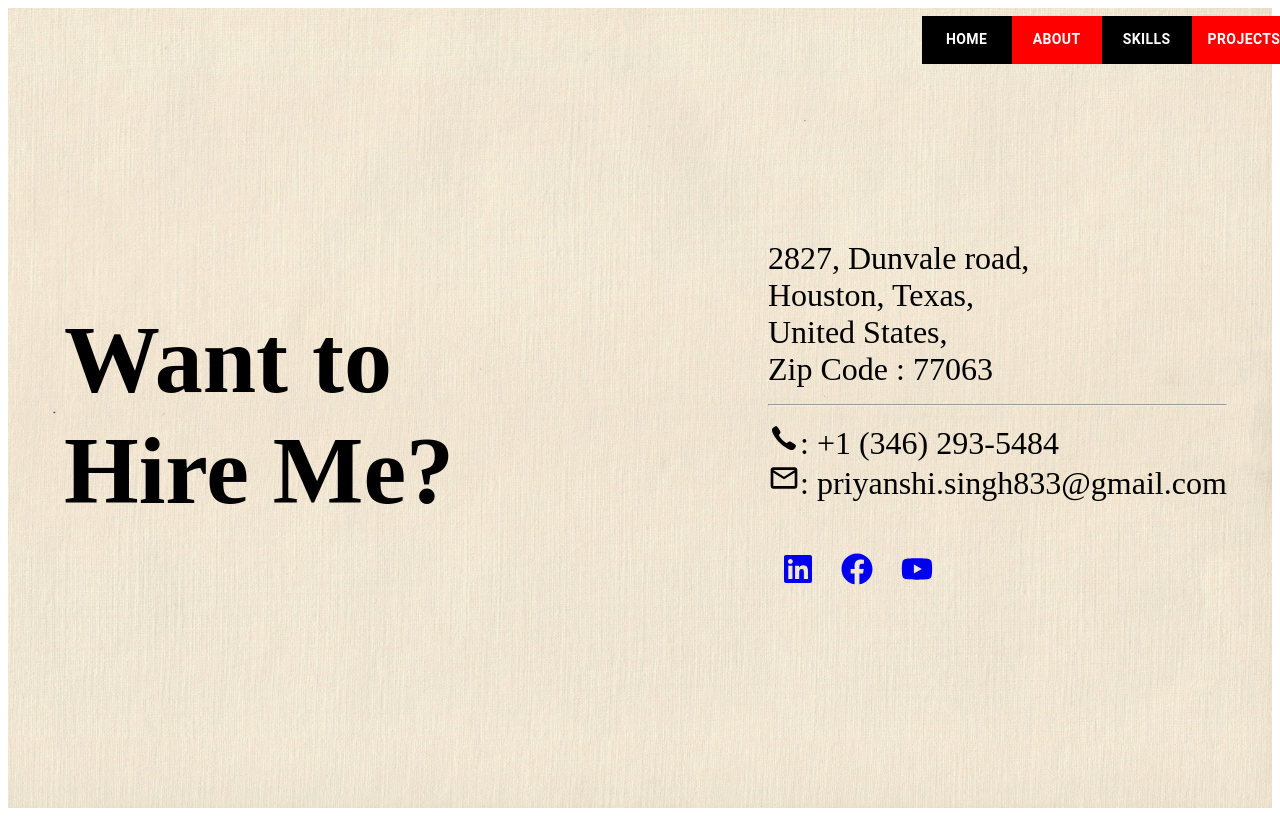
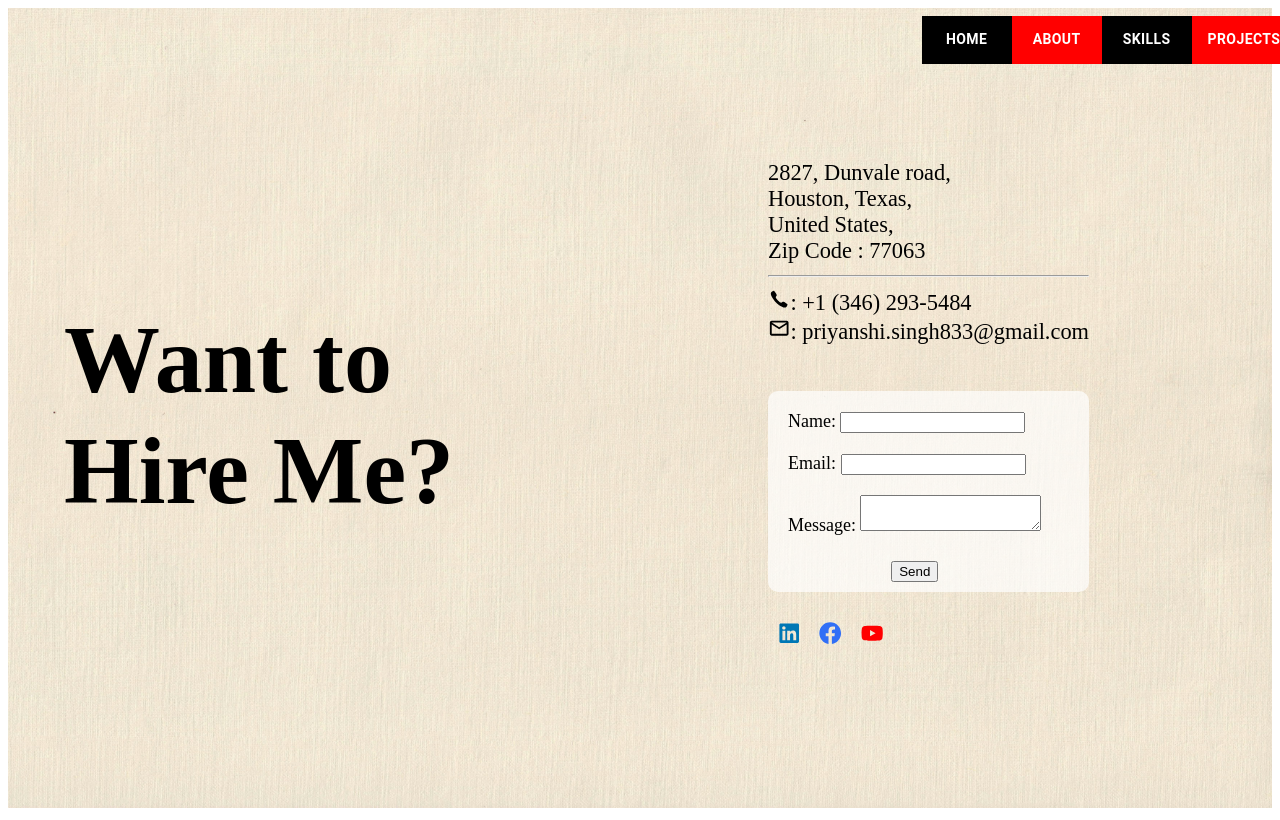
Before and after one commit to PriyanshiGitHub1/Myportfolio, a React (Vite) app: page /Myportfolio/Contact in a window 1280 px wide. Shown: the top 820 px of the page. Built offline with nearby package versions, Linux system fonts and the light colour scheme.

Commit message:
removed unnecessary projects

```diff
--- a/package.json
+++ b/package.json
@@ -12,6 +12,7 @@
     "preview": "vite preview"
   },
   "dependencies": {
+    "@emailjs/browser": "^4.4.1",
     "@emotion/react": "^11.13.3",
     "@emotion/styled": "^11.13.0",
     "@mui/lab": "^6.0.0-beta.11",
--- a/src/Components/Contact/Contact.css
+++ b/src/Components/Contact/Contact.css
@@ -15,10 +15,19 @@
 
 .contact-info {
     position: absolute;
-    top: 30%;
+    top: 20%;
     left: 60%;
     color: black;
-    font-size: 2em;
+    font-size: 1.4em;
+}
+
+.contact-form {
+display: flex;
+background-color: rgba(255, 255, 255, 0.699);
+width: 100%;
+height: 100%;
+border-radius: 10px;
+margin: 20px 0 20px 0;
 }
 
 @media (max-width: 1231px) {
--- a/src/Components/Contact/Contact.tsx
+++ b/src/Components/Contact/Contact.tsx
@@ -4,9 +4,39 @@ import { MdOutlineEmail } from "react-icons/md";
 import { FaLinkedin } from "react-icons/fa";
 import { FaFacebook } from "react-icons/fa";
 import { FaYoutube } from "react-icons/fa";
-import Wallpaper4 from './wallpaper8.jpg'
+import Wallpaper4 from './wallpaper8.jpg';
+import React, { useRef } from 'react';
+import emailjs from '@emailjs/browser';
 
 const Contact = () => {
+
+  const form = useRef();
+
+  const sendEmail = (e) => {
+    e.preventDefault();
+
+    const currentForm = form.current;
+    // this prevents sending emails if there is no form.
+    // in case currentForm cannot possibly ever be null,
+    // you could alert the user or throw an Error, here
+    if (currentForm == null) return;
+
+    emailjs
+      .sendForm('service_1861phe', 'template_lozwqgi', currentForm, {
+        publicKey: '9amzMgmN6OMihXwfo',
+      })
+      .then(
+        () => {
+          console.log('SUCCESS!');
+          alert('Sent!');
+        },
+        (error) => {
+          console.log('FAILED...', error.text);
+          alert(JSON.stringify(error.text));
+        },
+      );
+  };
+
   return (
     <div className="contact-img-container"><img src= {Wallpaper4} alt="Wallpaper" />
       <div className="contact-container">
@@ -22,12 +52,27 @@ const Contact = () => {
       <IoIosCall />: +1 (346) 293-5484 <br />
       <MdOutlineEmail />: priyanshi.singh833@gmail.com < br />
       < br />
+      <div className="contact-form">
+      <form ref={form} onSubmit={sendEmail}>
+      <div style={{margin: "20px", fontSize: "18px"}}><label>Name: </label>
+      <input type="text" name="user_name" /></div>
+
+      <div style={{margin: "20px", fontSize: "18px"}}><label>Email: </label>
+      <input type="email" name="user_email" /></div>
+
+      <div style={{margin: "20px", fontSize: "18px"}}><label>Message: </label>
+      <textarea name="message" /></div>
+
+      <div style={{margin: "10px", textAlign: 'center'}}><input type="submit" value="Send" /></div>
+    </form>
+    </div>
+
       <a href='https://www.linkedin.com/in/priyanshi-singh-977279164?utm_source=share&utm_campaign=share_via&utm_content=profile&utm_medium=ios_app' target="_blank">
-      <FaLinkedin style={{margin: '3%'}}/></a>
+      <FaLinkedin style={{margin: '3%', color: '#0077B5'}}/></a>
       <a href='https://www.facebook.com/profile.php?id=100006526864595&mibextid=LQQJ4d' target="_blank">
-      <FaFacebook style={{margin: '3%'}}/></a>
+      <FaFacebook style={{margin: '3%', color: '#316FF6'}}/></a>
       <a href='https://www.youtube.com/@IamPsingh' target="_blank">
-      <FaYoutube style={{margin: '3%'}}/></a>
+      <FaYoutube style={{margin: '3%', color: '#FF0000'}}/></a>
       </div>
       </div>
   )
--- a/src/Components/Home/HomePage.css
+++ b/src/Components/Home/HomePage.css
@@ -12,6 +12,11 @@
     font-size: 3em;
 }
 
+a:link {
+  color: white;
+  text-decoration: none;
+}
+
 @media (max-width: 1231px) {
   .home-container {
     font-size: 1em;
--- a/src/Components/Home/HomePage.tsx
+++ b/src/Components/Home/HomePage.tsx
@@ -1,5 +1,6 @@
 import "./HomePage.css"
 import Background from "./Background.jpg";
+import Resume from "./resume.pdf";
 
 const HomePage = () => {
 
@@ -9,6 +10,13 @@ const HomePage = () => {
       <div className="home-container">
         <h1>Hi, there! <br />
           Welcome</h1>
+        <button style = {{height: "43px", width: "120px", fontFamily: "sans-serif", fontSize: "18px", backgroundColor: "orangered", border: "none", borderRadius: "7px", margin: "10px"}}>
+        <a href="mailto:priyanshi.singh833@gmail.com">Send an email!</a>
+        </button>
+        <button style = {{height: "43px", width: "120px", fontFamily: "sans-serif", fontSize: "18px", backgroundColor: "green", border: "none", borderRadius: "7px", margin: "10px"}}>
+        <a href={Resume} download = "Resume">Download Resume!</a>
+        </button>
+
       </div>
       </div>
     </>
--- a/src/Components/Projects/Projects.css
+++ b/src/Components/Projects/Projects.css
@@ -14,7 +14,7 @@
 .row1{
     display: flex;
     gap: 10em;
-    margin-bottom: 70px;
+    margin-top: 10%;
 
 }
 
--- a/src/Components/Projects/Projects.tsx
+++ b/src/Components/Projects/Projects.tsx
@@ -89,7 +89,7 @@ const Projects = () => {
           </div>
 
         </div>
-        <div className='row2'>
+        {/* <div className='row2'>
           <div>
             <Card sx={{ maxWidth: 345, backgroundColor: '#022e11' }}>
               <CardMedia
@@ -136,7 +136,7 @@ const Projects = () => {
               </CardActions>
             </Card>
           </div>
-        </div>
+        </div> */}
       </div>
     </>
   )
```
Also changed, not shown: 2 other files (tests, documents, lock files or other folders).
